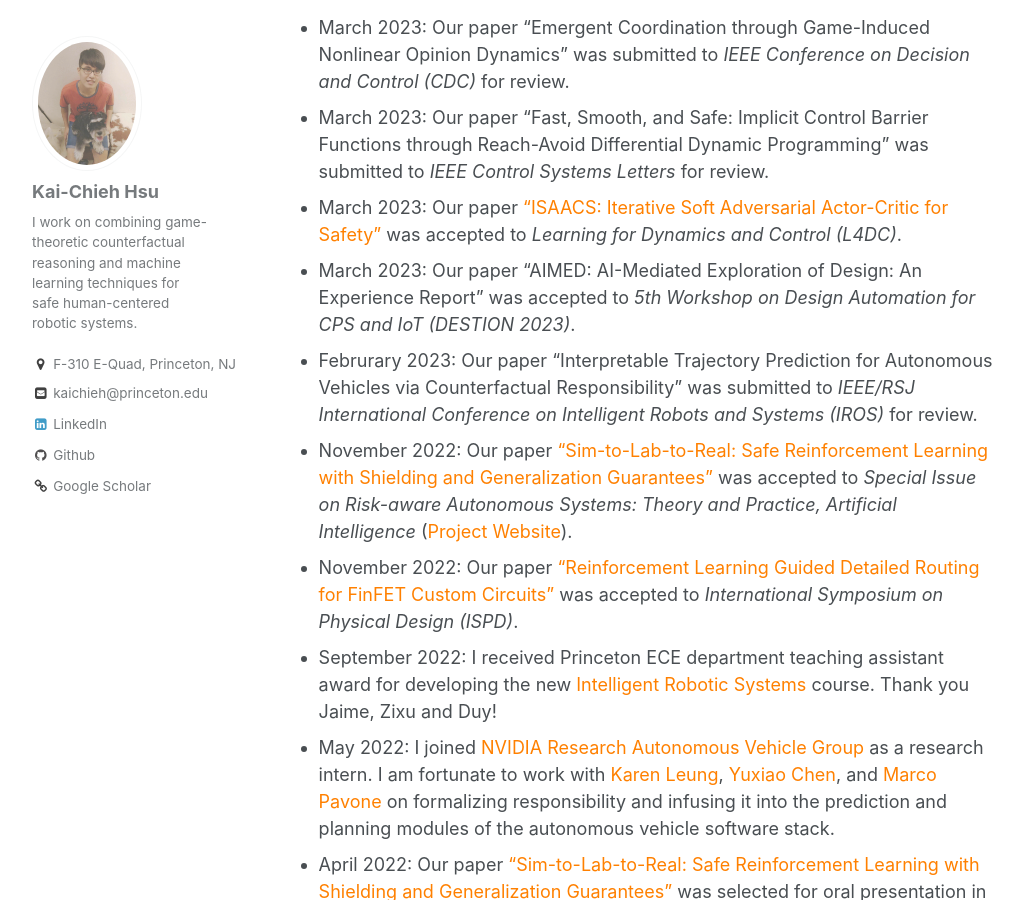
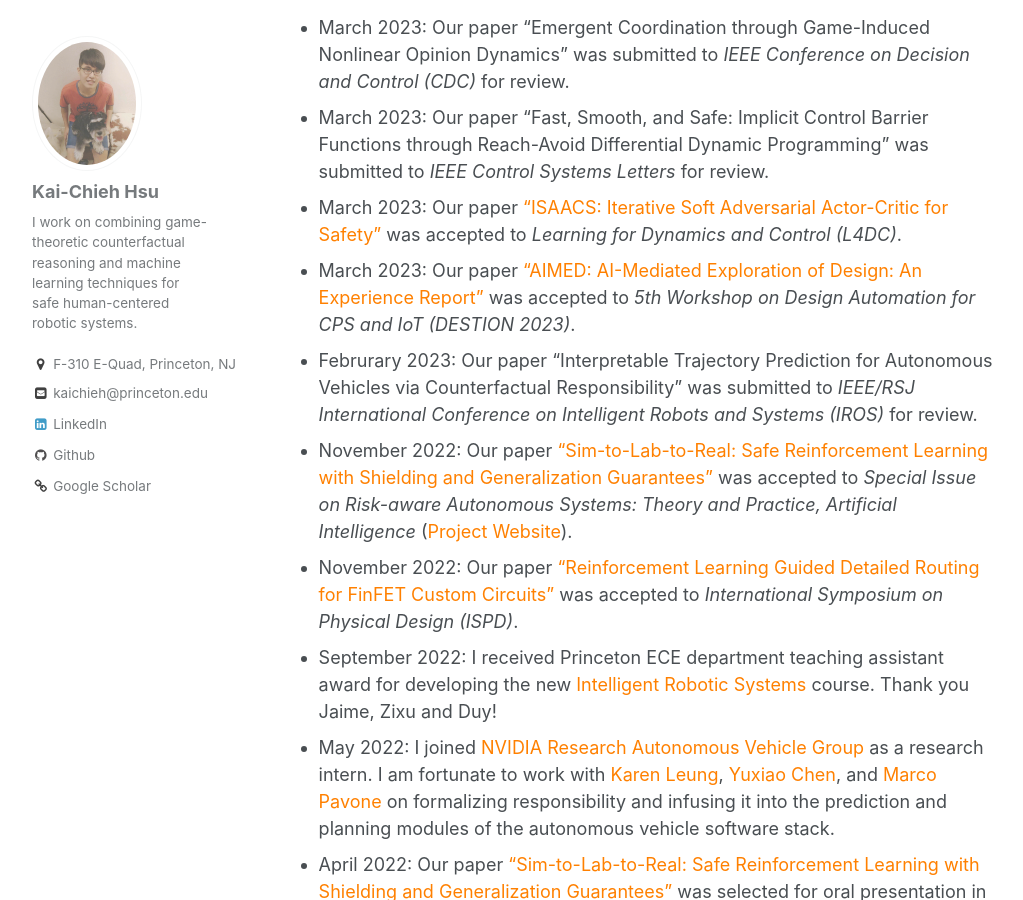
Before and after one commit to kaichiehhsu/kaichiehhsu.github.io, a Jekyll site: the page built from _pages/about.md, in a window 1280 px wide and 900 px high, scrolled down 803 px. Shown: the whole window, without its empty margins (26-1049 px from the left). Built offline with Jekyll 4.4.1, drawn with Linux system fonts in a browser that asks for light colours.

Commit message:
adds hyperlink

```diff
--- a/_pages/about.md
+++ b/_pages/about.md
@@ -34,8 +34,8 @@ I was a member of *Access LAB* (<a href="http://access.ee.ntu.edu.tw/" style="co
 
 * March 2023: Our paper "Emergent Coordination through Game-Induced Nonlinear Opinion Dynamics" was submitted to *IEEE Conference on Decision and Control (CDC)* for review.
 * March 2023: Our paper "Fast, Smooth, and Safe: Implicit Control Barrier Functions through Reach-Avoid Differential Dynamic Programming" was submitted to *IEEE Control Systems Letters* for review.
-* March 2023: Our paper <a href="https://arxiv.org/abs/2212.03228" style="color: rgb(255, 128, 0)">"ISAACS: Iterative Soft Adversarial Actor-Critic for Safety"</a> was accepted to *Learning for Dynamics and Control (L4DC)*.
-* March 2023: Our paper "AIMED: AI-Mediated Exploration of Design: An Experience Report" was accepted to *5th Workshop on Design Automation for CPS and IoT (DESTION 2023)*.
+* March 2023: Our paper <a href="https://saferoboticslab.github.io/ISAACS/" style="color: rgb(255, 128, 0)">"ISAACS: Iterative Soft Adversarial Actor-Critic for Safety"</a> was accepted to *Learning for Dynamics and Control (L4DC)*.
+* March 2023: Our paper <a href="https://dl.acm.org/doi/10.1145/3576914.3589205" style="color: rgb(255, 128, 0)">"AIMED: AI-Mediated Exploration of Design: An Experience Report"</a>  was accepted to *5th Workshop on Design Automation for CPS and IoT (DESTION 2023)*.
 * Februrary 2023: Our paper "Interpretable Trajectory Prediction for Autonomous Vehicles via Counterfactual Responsibility" was submitted to *IEEE/RSJ International Conference on Intelligent Robots and Systems (IROS)* for review.
 * November 2022: Our paper <a href="https://www.sciencedirect.com/science/article/abs/pii/S0004370222001515" style="color: rgb(255, 128, 0)">"Sim-to-Lab-to-Real: Safe Reinforcement Learning with Shielding and Generalization Guarantees"</a> was accepted to *Special Issue on Risk-aware Autonomous Systems: Theory and Practice, Artificial Intelligence* (<a href="https://saferoboticslab.github.io/SimLabReal/" style="color: rgb(255, 128, 0)">Project Website</a>).
 * November 2022: Our paper <a href="https://dl.acm.org/doi/10.1145/3569052.3571874" style="color: rgb(255, 128, 0)">"Reinforcement Learning Guided Detailed Routing for FinFET Custom Circuits"</a> was accepted to *International Symposium on Physical Design (ISPD)*.
```
Also changed, not shown: 1 other file.
